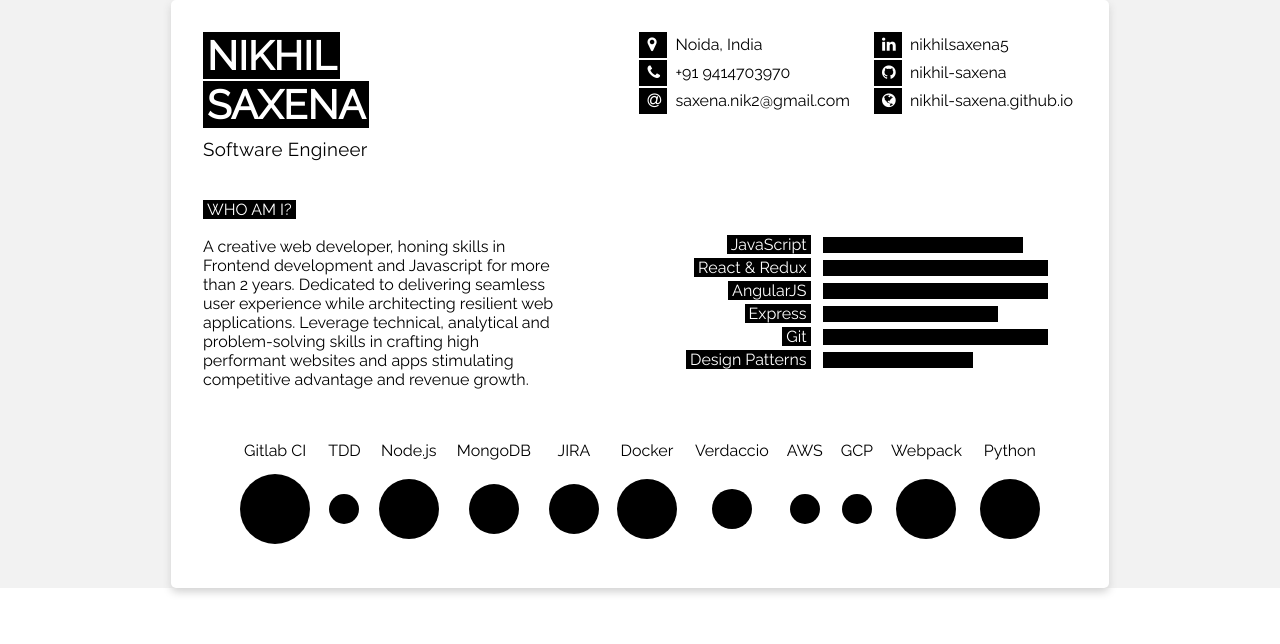
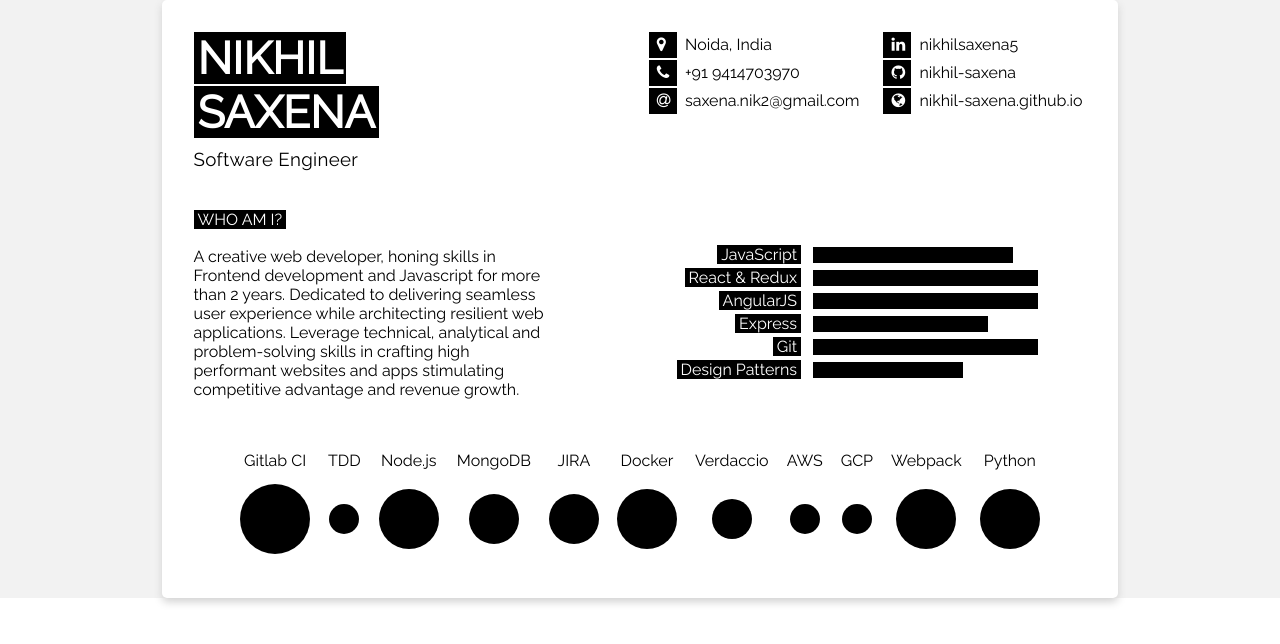
Before and after one commit to nikhil-saxena/nikhil-saxena.github.io, a plain HTML site: page index.html in a window 1280 px wide. Drawn offline with Linux system fonts and the light colour scheme.

Commit message:
fix: update style

```diff
--- a/css/style.css
+++ b/css/style.css
@@ -77,7 +77,7 @@ body {
     margin: 0px 0 2px 0;
     padding: 0 4px;
     width: fit-content;
-    font-size: 2.5rem;
+    font-size: 2.8rem;
 }
 
 .container .resume .position {
```
